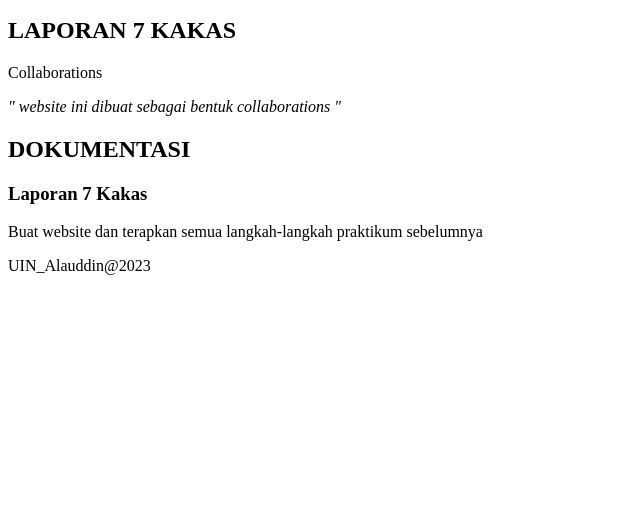
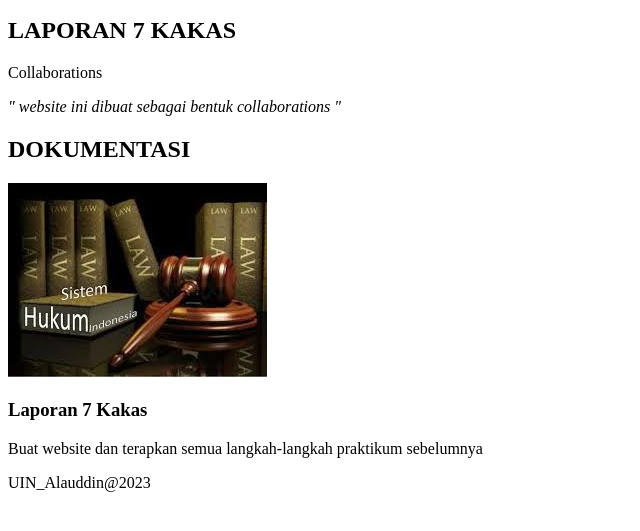
Before and after one commit to gitkurahmawati123/laporan-7, a plain HTML site: page index.html in a window 1280 px wide. Shown: the part 101-632 px from the top of the page, without its empty margins (0-640 px from the left). Drawn offline with Linux system fonts and the light colour scheme.

Commit message:
tambahkan gambar

```diff
--- a/index.html
+++ b/index.html
@@ -18,6 +18,7 @@
     <section id="hasil">
         <h2> DOKUMENTASI </h2>
         <div class="project">
+            <img src="hukum.jpg" alt="laporan 7 kakas">
             <h3> Laporan 7 Kakas </h3>
             <p> Buat website dan terapkan semua langkah-langkah praktikum sebelumnya </p>
         </div>
```
Also changed, not shown: hukum.jpg (added).
